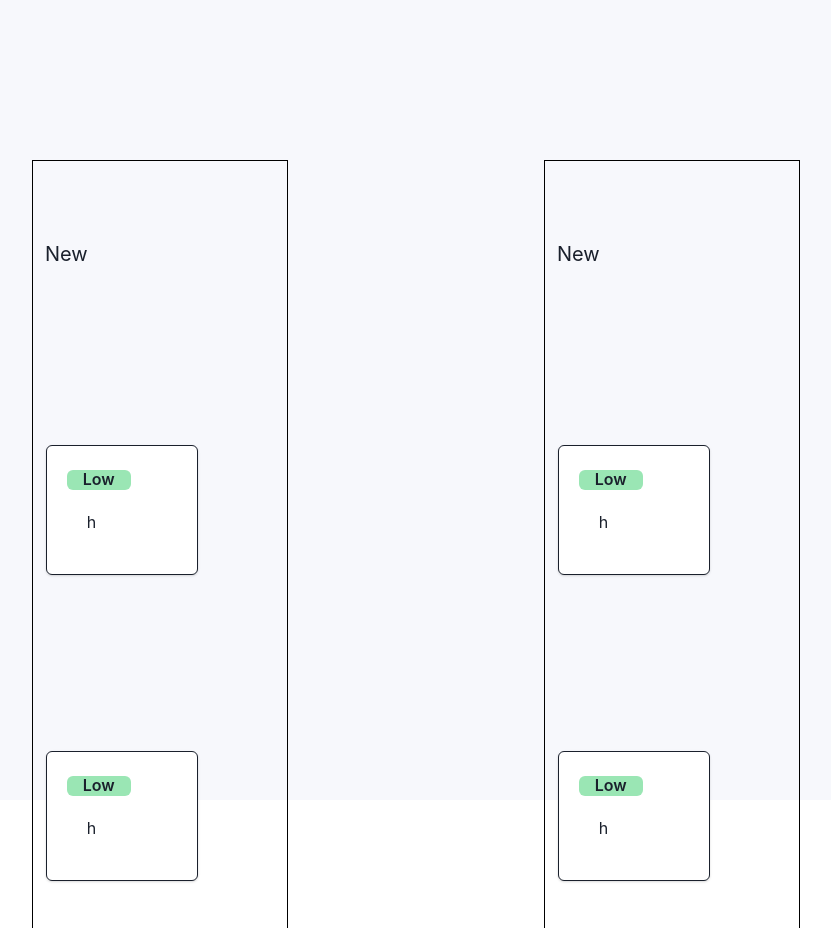
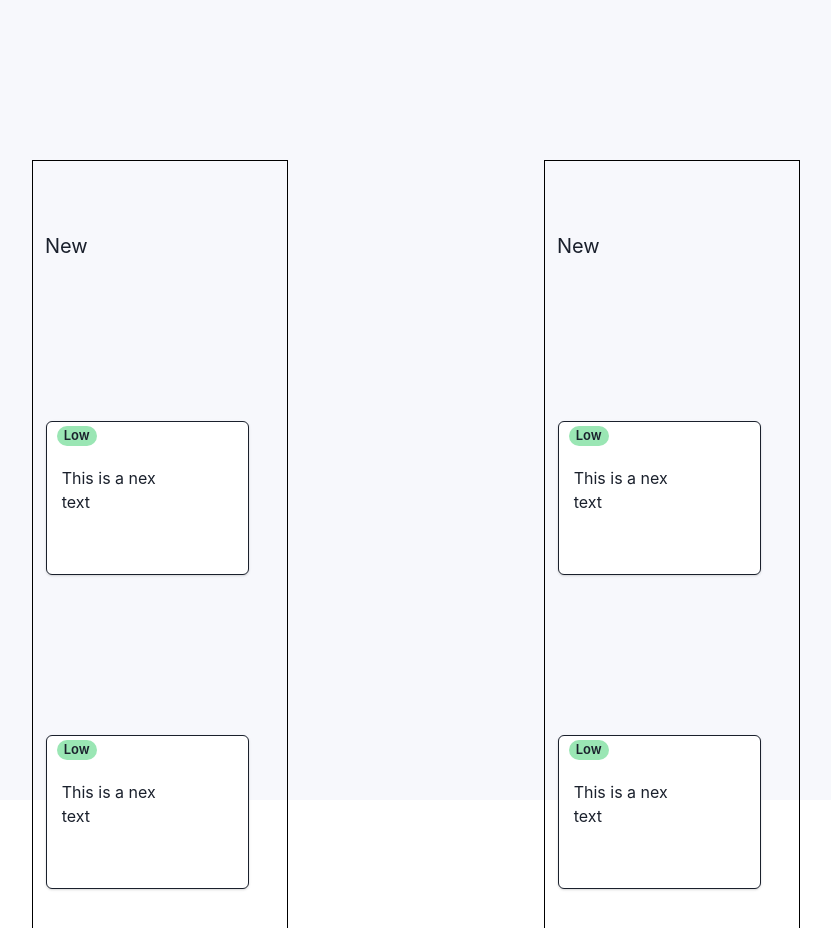
Before and after one commit to Chandramohan97/kanban, a React (Create React App) app: page / in a window 1280 px wide. Shown: the top 928 px of the page, without its empty margins (96-927 px from the left). Built offline with nearby package versions, Linux system fonts and the light colour scheme.

Commit message:
Kanban card

```diff
--- a/src/Components/Card/KanbanCard.js
+++ b/src/Components/Card/KanbanCard.js
@@ -1,13 +1,15 @@
 import React from 'react'
-import { Button, Card, CardHeader,CardBody} from '@chakra-ui/react'
+import { Button, Card, CardHeader,CardBody,Text} from '@chakra-ui/react'
 
 
 const KanbanCard = (props) => {
   return (
-    <Card border={"1px solid"} width="60%" mx="5%" flexDirection={"column"} alignItems="flex-start">
-        <CardHeader>
-            <Button height="20px" background={"green.200"} my="-20px">{props.priority}</Button>
-            <CardBody>h</CardBody>
+    <Card border={"1px solid"} width="80%" mx="5%" flexDirection={"column"} alignItems="flex-start">
+        <CardHeader flexDirection={"column"} alignItems="left">
+            <Button position="relative" fontSize="13px" left="-10px" top="-20px" width="20px" borderRadius="40px" height="20px" background="green.200" my="-20px">{props.priority}</Button>
+            <CardBody position={"relative"} left="-25px" top="-20px">
+              <Text fontSize={"m"} width={"90%"}/>This is a nex text
+            </CardBody>
         </CardHeader>
     </Card>
   )
```
